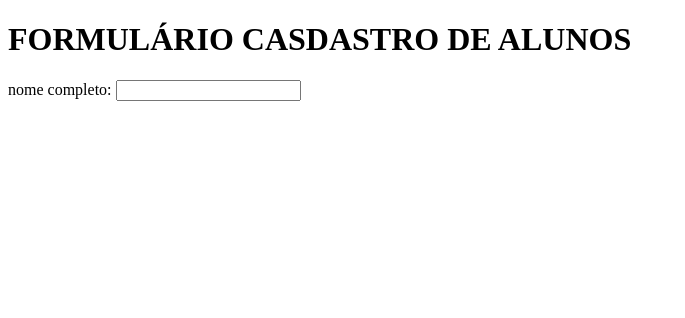
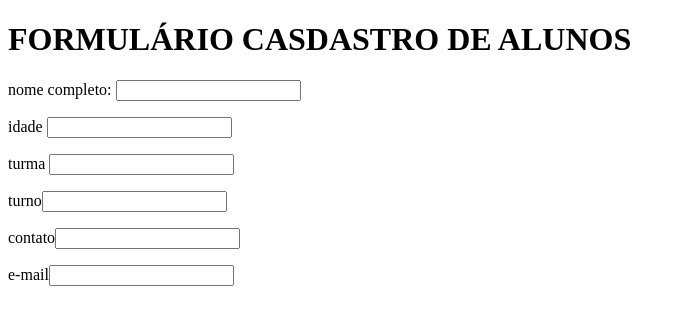
Before and after one commit to jucilene30/FORMUL-RIO, a plain HTML site: page index.html in a window 1280 px wide. Shown: the whole page, without its empty margins (0-685 px from the left). Drawn offline with Linux system fonts and the light colour scheme.

Commit message:
Update index.html

```diff
--- a/index.html
+++ b/index.html
@@ -10,6 +10,11 @@
  <h1>FORMULÁRIO CASDASTRO DE ALUNOS</h1>
  <form>
 <p>nome completo: <input type="text" name="Nome" id="nome" </p>
+<p> idade <input type="text" name="Nome" id="nome" </p>
+<p> turma <input type="text" name="Nome" id="nome" </p>
+<p> turno<input type="text" name="Nome" id="nome" </p>
+<p>contato<input type="text" name="Nome" id="nome" </p>
+<p>e-mail<input type="text" name="Nome" id="nome" </p>
 
 
  </form>
```
